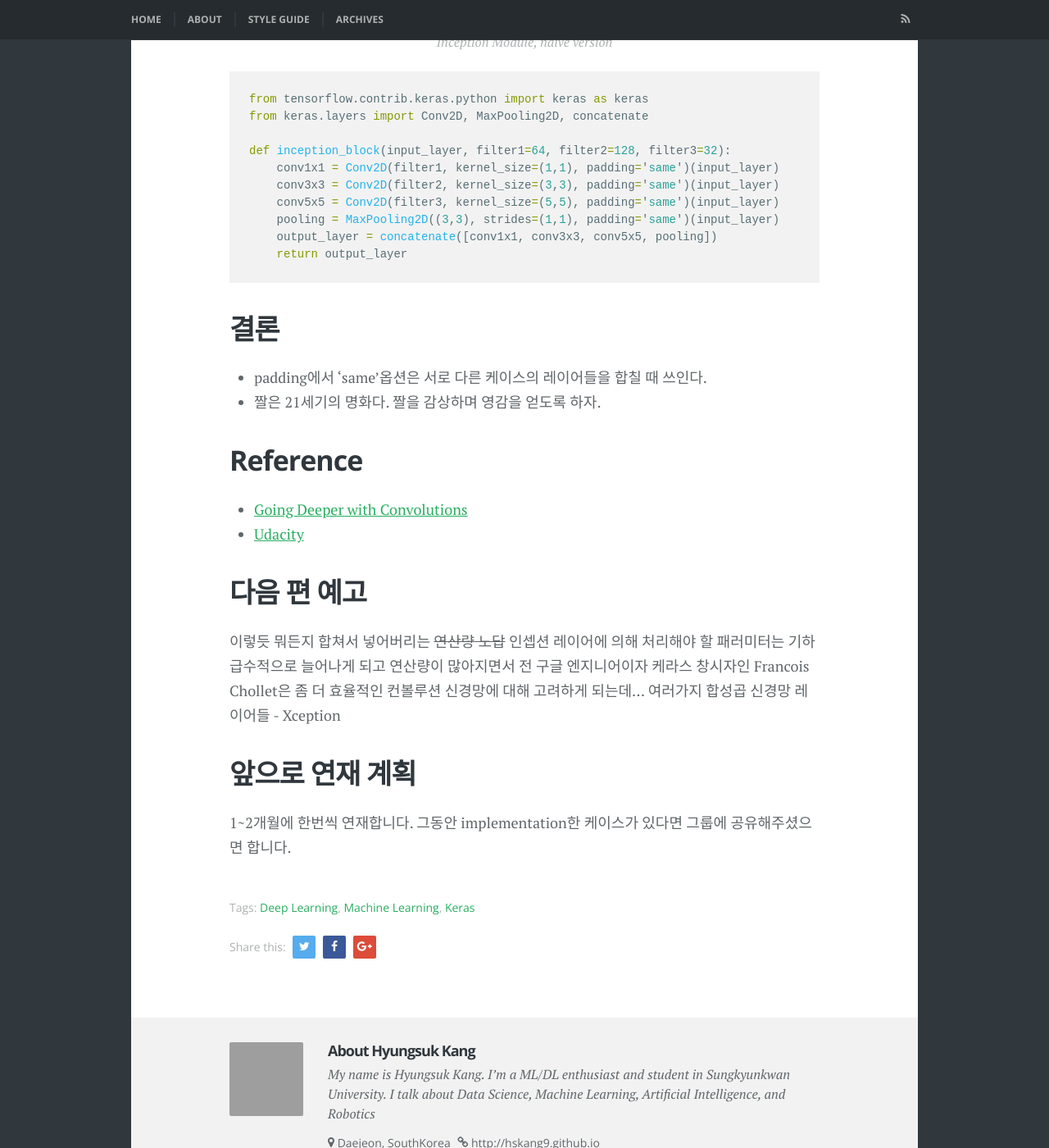
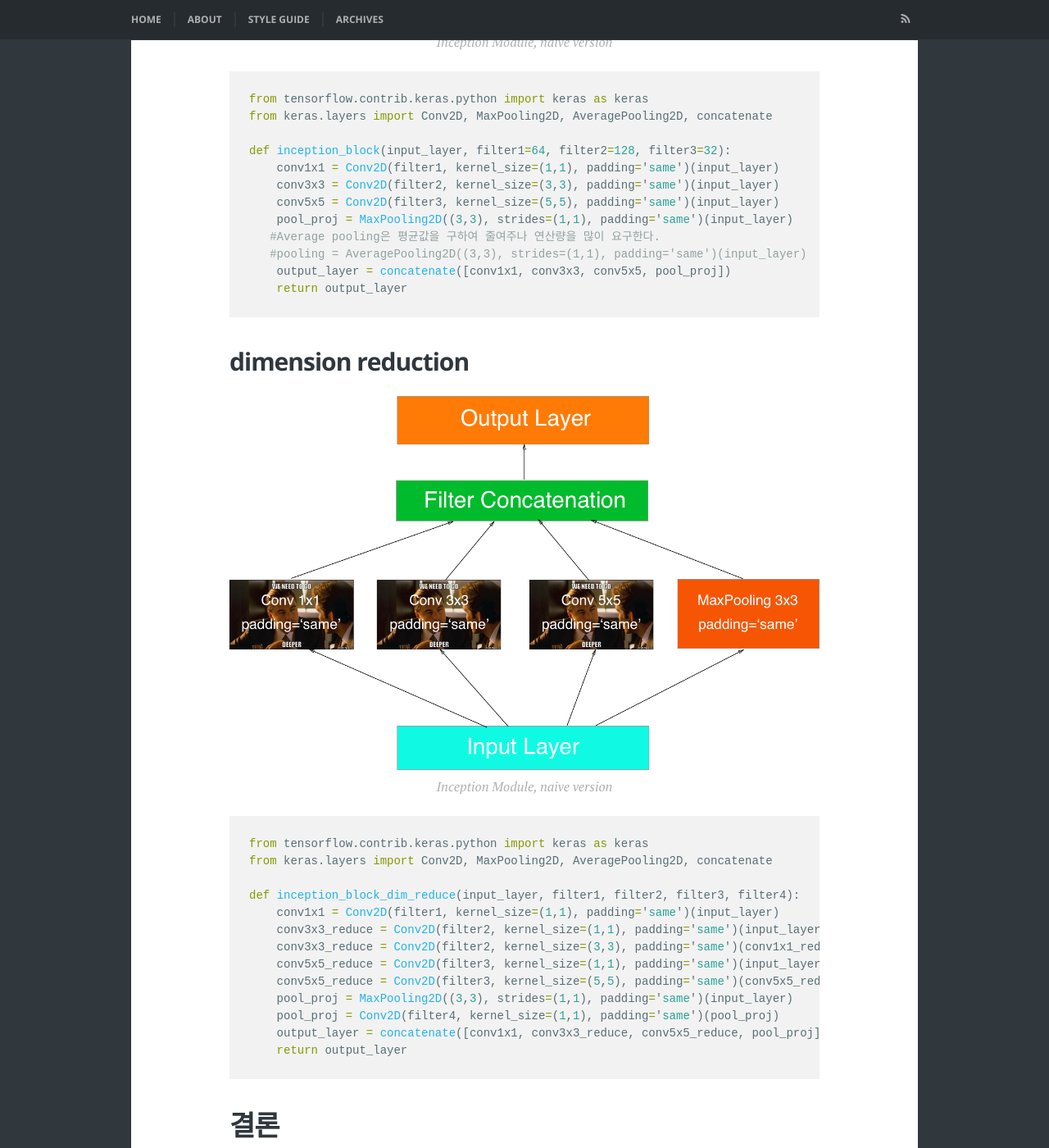
Before and after one commit to hskang9/hskang9.github.io, a Jekyll site: the page built from _posts/2017-11-24-Various_CNN_Layers.md, in a window 1280 px wide and 1400 px high, scrolled down 3312 px. Shown: the whole window at 82% size. Built offline with Jekyll 4.4.1, drawn with Linux system fonts in a browser that asks for light colours; some web fonts are replaced; comment, search, counter and statistics services are not loaded; some of the changed text lies outside the part shown; grey boxes are pictures that could not be loaded.

Commit message:
Update 2017-11-24-Various_CNN_Layers.md

````diff
--- a/_posts/2017-11-24-Various_CNN_Layers.md
+++ b/_posts/2017-11-24-Various_CNN_Layers.md
@@ -29,24 +29,44 @@ in conjunction with the famous “we need to go deeper” internet meme [1](http
 
 ## 구조
 
-### naive version(간단한 버전)
+### naive version
 
-{% include image_caption.html imageurl="/images/posts/inception_block_naive.png" title="weneedtogodeeper" caption="Inception Module, naive version" %}
+{% include image_caption.html imageurl="/images/posts/inception_block_naive.png" title="" caption="Inception Module, naive version" %}
 
 ```python
 from tensorflow.contrib.keras.python import keras as keras
-from keras.layers import Conv2D, MaxPooling2D, concatenate
+from keras.layers import Conv2D, MaxPooling2D, AveragePooling2D, concatenate
 
 def inception_block(input_layer, filter1=64, filter2=128, filter3=32):
     conv1x1 = Conv2D(filter1, kernel_size=(1,1), padding='same')(input_layer)
     conv3x3 = Conv2D(filter2, kernel_size=(3,3), padding='same')(input_layer)
     conv5x5 = Conv2D(filter3, kernel_size=(5,5), padding='same')(input_layer)
-    pooling = MaxPooling2D((3,3), strides=(1,1), padding='same')(input_layer)
-    output_layer = concatenate([conv1x1, conv3x3, conv5x5, pooling])
+    pool_proj = MaxPooling2D((3,3), strides=(1,1), padding='same')(input_layer)
+   #Average pooling은 평균값을 구하여 줄여주나 연산량을 많이 요구한다.
+   #pooling = AveragePooling2D((3,3), strides=(1,1), padding='same')(input_layer)
+    output_layer = concatenate([conv1x1, conv3x3, conv5x5, pool_proj])
     return output_layer
 ```
 
+### dimension reduction
 
+{% include image_caption.html imageurl="/images/posts/inception_block_naive.png" title="" caption="Inception Module, naive version" %}
+
+```python
+from tensorflow.contrib.keras.python import keras as keras
+from keras.layers import Conv2D, MaxPooling2D, AveragePooling2D, concatenate
+
+def inception_block_dim_reduce(input_layer, filter1, filter2, filter3, filter4):
+    conv1x1 = Conv2D(filter1, kernel_size=(1,1), padding='same')(input_layer)
+    conv3x3_reduce = Conv2D(filter2, kernel_size=(1,1), padding='same')(input_layer)
+    conv3x3_reduce = Conv2D(filter2, kernel_size=(3,3), padding='same')(conv1x1_reduce)
+    conv5x5_reduce = Conv2D(filter3, kernel_size=(1,1), padding='same')(input_layer)
+    conv5x5_reduce = Conv2D(filter3, kernel_size=(5,5), padding='same')(conv5x5_reduce)
+    pool_proj = MaxPooling2D((3,3), strides=(1,1), padding='same')(input_layer)
+    pool_proj = Conv2D(filter4, kernel_size=(1,1), padding='same')(pool_proj)
+    output_layer = concatenate([conv1x1, conv3x3_reduce, conv5x5_reduce, pool_proj])
+    return output_layer
+```
 
 ## 결론
 - padding에서 'same'옵션은 서로 다른 케이스의 레이어들을 합칠 때 쓰인다.
````
